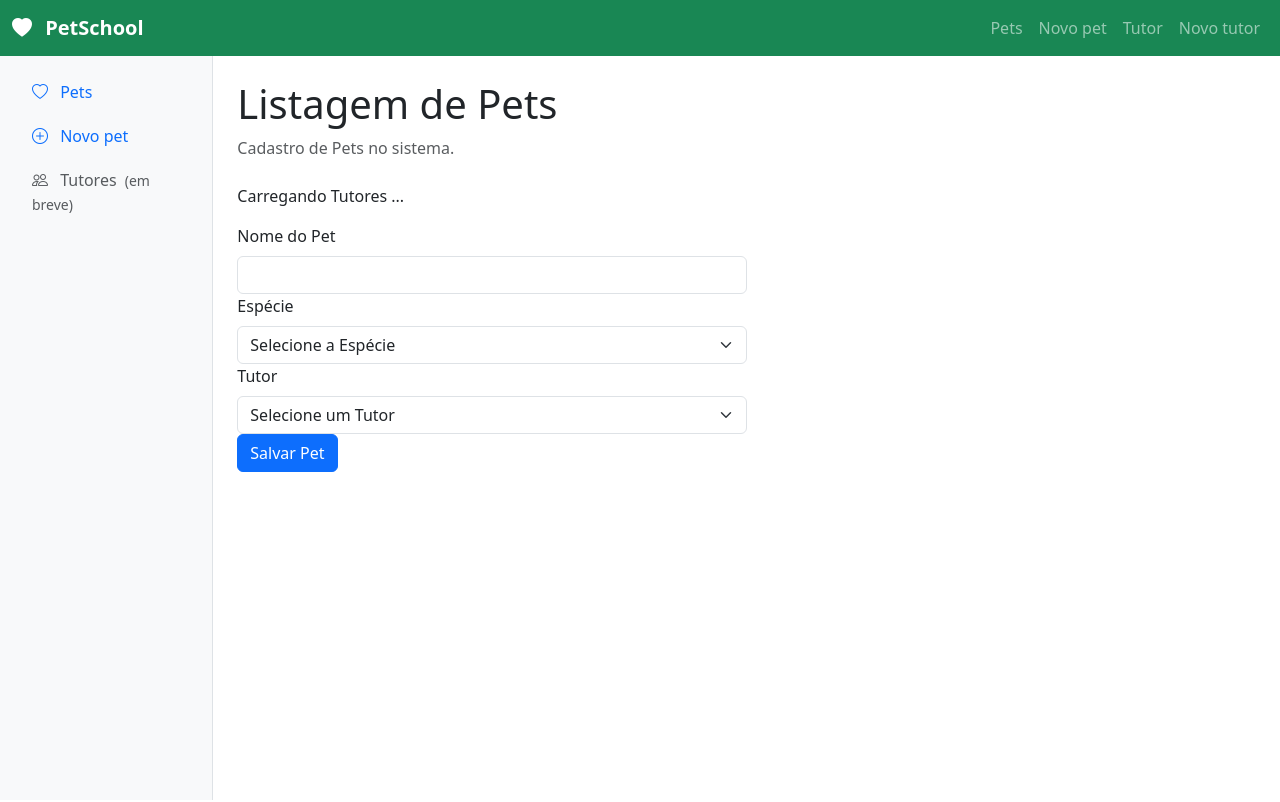
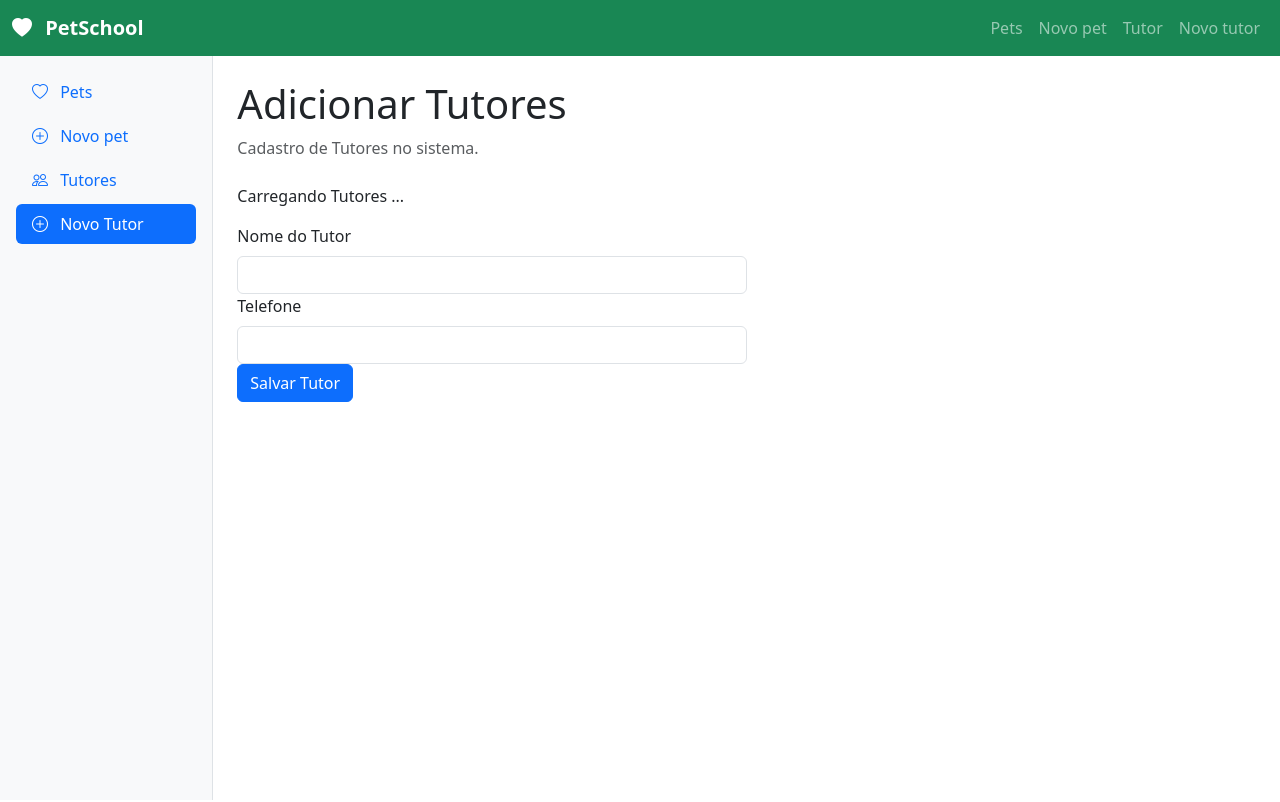
Before and after one commit to Lucas-ElielL/pet-school, a Vue app: page /tutores/novo in a window 1280 px wide. Shown: the top 802 px of the page. Built offline with nearby package versions, Linux system fonts and the light colour scheme; data requests are answered from the project's data file.

Commit message:
Finalização do que funciona (Agora precisa adicionar as demais informações dos tutores e pets)

```diff
--- a/src/components/layout/AppSidebar.vue
+++ b/src/components/layout/AppSidebar.vue
@@ -29,16 +29,28 @@ import { RouterLink } from 'vue-router';
         Novo pet
       </RouterLink>
 
-      <span
-        class="nav-link text-body-secondary"
-        aria-disabled="true"
+      <RouterLink
+        class="nav-link"
+        active-class="active"
+        to="/tutores"
       >
         <i
           class="bi bi-people me-2"
           aria-hidden="true"
         ></i>
-        Tutores <small class="ms-1">(em breve)</small>
-      </span>
+        Tutores
+      </RouterLink>
+      <RouterLink
+        class="nav-link"
+        active-class="active"
+        to="/tutores/novo"
+      >
+        <i
+          class="bi bi-plus-circle me-2"
+          aria-hidden="true"
+        ></i>
+        Novo Tutor
+      </RouterLink>
     </div>
   </nav>
 </template>
--- a/src/router/index.js
+++ b/src/router/index.js
@@ -35,11 +35,11 @@ const router = createRouter({
       name: 'tutores',
       component: TutoresView,
     },
-    /*{
+    {
       path: '/tutores/:id',
       name: 'detalhes-tutor',
-      component: TutoresView
-    },*/
+      component:  () => import('@/views/TutoresDetailsView.vue')
+    },
     {
       path: '/tutores/novo',
       name: 'adicionar-tutor',
--- a/src/views/AddPetView.vue
+++ b/src/views/AddPetView.vue
@@ -1,6 +1,6 @@
 <script setup>
 import { onMounted, ref } from 'vue';
-import { useRouter } from 'vue-router';
+import { RouterLink, useRouter } from 'vue-router';
 
 const novoPet = ref({
   nome: '',
@@ -130,14 +130,13 @@ onMounted(carregarTutores);
           </option>
         </select>
       </div>
+
       <button
         type="submit"
-        class="btn btn-primary"
+        class="btn btn-primary mt-3"
       >
         Salvar Pet
       </button>
-
-
     </form>
   </div>
 </template>
--- a/src/views/AddTutores.vue
+++ b/src/views/AddTutores.vue
@@ -2,10 +2,9 @@
 import { onMounted, ref } from 'vue';
 import { useRouter } from 'vue-router';
 
-const novoPet = ref({
+const novoTutor = ref({
   nome: '',
-  especie: '',
-  tutorId: '',
+  telefone: '',
 });
 
 const router = useRouter();
@@ -24,15 +23,15 @@ async function carregarTutores() {
   tutores.value = await resposta.json();
 }
 
-async function salvarPet() {
-  await fetch(`${API_URL}/pets`, {
+async function salvarTutor() {
+  await fetch(`${API_URL}/tutores`, {
     method: 'POST',
     header: {
       'Content-Type': 'application/json',
     },
-    body: JSON.stringify(novoPet.value),
+    body: JSON.stringify(novoTutor.value),
   });
-  router.push('/pets');
+  router.push('/tutores');
 }
 
 onMounted(carregarTutores);
@@ -41,8 +40,8 @@ onMounted(carregarTutores);
 <template>
   <div>
     <header class="mb-4">
-      <h1 class="text-2xl font-bold">Listagem de Pets</h1>
-      <p class="text-body-secondary mb-0">Cadastro de Pets no sistema.</p>
+      <h1 class="text-2xl font-bold">Adicionar Tutores</h1>
+      <p class="text-body-secondary mb-0">Cadastro de Tutores no sistema.</p>
     </header>
 
 
@@ -58,19 +57,19 @@ onMounted(carregarTutores);
       </p>
     </div>
 
-    <form @submit.prevent="salvarPet">
+    <form @submit.prevent="salvarTutor">
       <div class="col-md-6">
         <label
           for="nome"
           class="form-label"
         >
-          Nome do Pet
+          Nome do Tutor
         </label>
 
         <input
           type="text"
           id="nome"
-          v-model="novoPet.nome"
+          v-model="novoTutor.nome"
           class="form-control"
           required
         />
@@ -78,63 +77,25 @@ onMounted(carregarTutores);
 
       <div class="col-md-6">
         <label
-          for="especie"
+          for="telefone"
           class="form-label"
         >
-          Espécie
+          Telefone
         </label>
 
-        <select
-          id="especie"
-          v-model="novoPet.especie"
-          class="form-select"
+        <input
+          type="text"
+          id="telefone"
+          v-model="novoTutor.telefone"
+          class="form-control"
           required
-        >
-          <option
-            value=""
-            disabled
-          >
-            Selecione a Espécie
-          </option>
-          <option value="Cachorro">Cachorro</option>
-          <option value="Gato">Gato</option>
-        </select>
-      </div>
-
-      <div class="col-md-6">
-        <label
-          for="tutor"
-          class="form-label"
-        >
-          Tutor
-        </label>
-
-        <select
-          id="tutor"
-          v-model="novoPet.tutorId"
-          class="form-select"
-          required
-        >
-          <option
-            value=""
-            disabled
-          >
-            Selecione um Tutor
-          </option>
-          <option
-            v-for="tutor in tutores"
-            :key="tutor.id"
-            :value="tutor.id"
-          >
-            {{ tutor.nome }}
-          </option>
-        </select>
+        />
       </div>
       <button
         type="submit"
         class="btn btn-primary"
       >
-        Salvar Pet
+        Salvar Tutor
       </button>
 
 
--- a/src/views/TutoresDetailsView.vue
+++ b/src/views/TutoresDetailsView.vue
@@ -1,74 +1,38 @@
 <script setup>
-import { onMounted, ref } from 'vue';
-import { RouterLink } from 'vue-router';
+  import { onMounted, ref } from 'vue';
+  import { RouterLink, useRoute } from 'vue-router';
+  const tutor = ref({});
 
-const API_URL = 'http://localhost:3000';
-const tutores = ref([]);
-const loading = ref(true);
+  const route = useRoute();
+  const API_URL = 'http://localhost:3000';
+  const pets = ref([]);
 
-async function carregarDados() {
-  const respostaTutores = await fetch(`${API_URL}/tutores`);
-  tutores.value = await respostaTutores.json();
+  async function carregarTutor() {
+    const idTutor = route.params.id;
+    console.log('Id do Tutor:', idTutor);
 
-  console.log('Tutores:', tutores.value);
 
-  loading.value = false;
-}
-/*
-async function exluirPet(id) {
-  const confirmarExclusao = window.confirm('Deseja realmente escluir o pet?');
-  if (confirmarExclusao) {
-    await fetch(`${API_URL}/tutores/${id}`, {
-      method: 'DELETE',
-    });
-    await carregarDados();
+  const respostaTutor = await fetch(`${API_URL}/tutores/${idTutor}`);
+  tutor.value = await respostaTutor.json();
   }
-}
-*/
-onMounted(carregarDados);
+  /*async function carregarPets() {
+    const respostaPets = await fetch(`${API_URL}/pets/?tutorId=${id}`);
+    pets.value = await respostaPets.json();
+  }*/
+  onMounted(carregarTutor());
 </script>
 
 <template>
-  <div>
-    <header class="mb-4">
-      <h1 class="text-2xl font-bold">Listagem de Pets</h1>
-      <p class="text-body-secondary mb-0">
-        Listagem dos Pets cadastrados no sistema.
-      </p>
-    </header>
+  <h1> Nome do Tutor: {{ tutor.nome }}</h1>
+  <p> Telefone: {{ tutor.telefone }}</p>
+  <ul>
+    <li v-for="pet in pets" :key="pet.id">
+      {{ pet.nome }} - {{ pet.especie }}
+    </li>
+  </ul>
 
-    <RouterLink
-      class="btn btn-primary"
-      :to="{ name: 'addPet' }"
-    >
-      Adicionar Pet
-    </RouterLink>
+  <button class="btn default">
+    <RouterLink :to="{ name: 'tutores' }">Voltar</RouterLink>
+  </button>
 
-    <table class="table table-striped table-hover">
-      <thead>
-        <tr>
-          <th>ID</th>
-          <th>Nome</th>
-          <th>Telefone</th>
-          <th>Ações</th>
-        </tr>
-      </thead>
-
-      <tbody>
-        <tr
-          v-for="tutor in tutores"
-          :key="tutor.id"
-        >
-          <td>{{ tutor.id }}</td>
-          <td>{{ tutor.nome }}</td>
-          <td>{{ tutor.telefone }}</td>
-          <td>
-           <RouterLink :to="`/tutores/${tutor.id}`"> Visualizar </RouterLink>
-            <RouterLink :to="`/tutores/atualizar/${tutor.id}`"> Atualizar </RouterLink>
-             <!--<button class="btn btn-danger " @click="exluirPet(tutor.id)"> Excluir </button>-->
-          </td>
-        </tr>
-      </tbody>
-    </table>
-  </div>
 </template>
--- a/src/views/TutoresView.vue
+++ b/src/views/TutoresView.vue
@@ -14,9 +14,9 @@ async function carregarDados() {
 
   loading.value = false;
 }
-/*
-async function exluirPet(id) {
-  const confirmarExclusao = window.confirm('Deseja realmente escluir o pet?');
+
+async function exluirTutor(id) {
+  const confirmarExclusao = window.confirm('Deseja realmente escluir o tutor?');
   if (confirmarExclusao) {
     await fetch(`${API_URL}/tutores/${id}`, {
       method: 'DELETE',
@@ -24,7 +24,7 @@ async function exluirPet(id) {
     await carregarDados();
   }
 }
-*/
+
 onMounted(carregarDados);
 </script>
 
@@ -39,9 +39,9 @@ onMounted(carregarDados);
 
     <RouterLink
       class="btn btn-primary"
-      :to="{ name: 'addPet' }"
+      :to="{ name: 'adicionar-tutor' }"
     >
-      Adicionar Pet
+      Adicionar Tutor
     </RouterLink>
 
     <table class="table table-striped table-hover">
@@ -65,7 +65,7 @@ onMounted(carregarDados);
           <td>
            <RouterLink :to="`/tutores/${tutor.id}`"> Visualizar </RouterLink>
             <RouterLink :to="`/tutores/atualizar/${tutor.id}`"> Atualizar </RouterLink>
-             <!--<button class="btn btn-danger " @click="exluirPet(tutor.id)"> Excluir </button>-->
+            <button class="btn btn-danger " @click="exluirTutor(tutor.id)"> Excluir </button>
           </td>
         </tr>
       </tbody>
```
